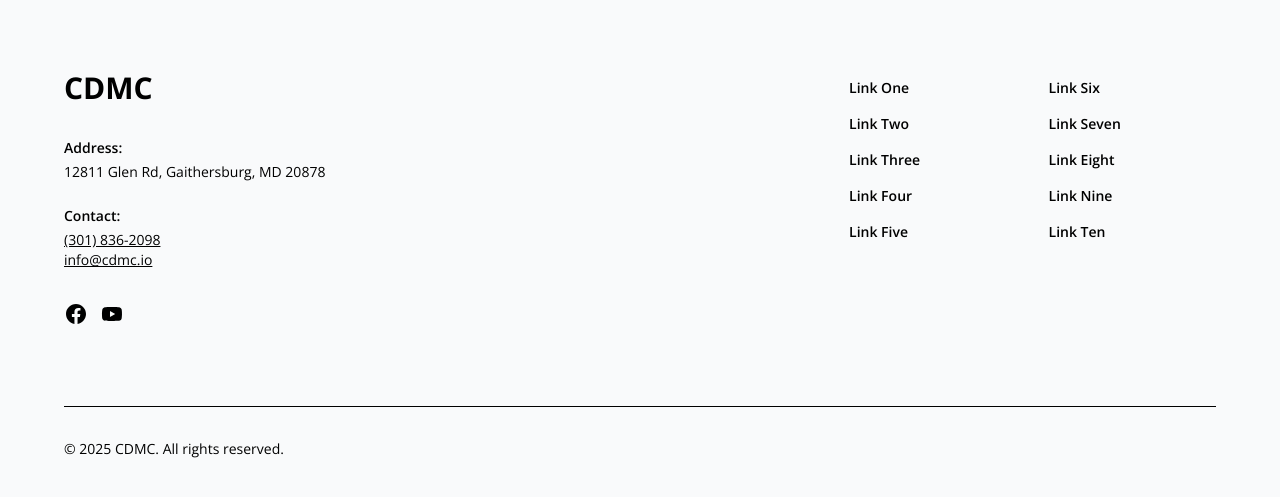
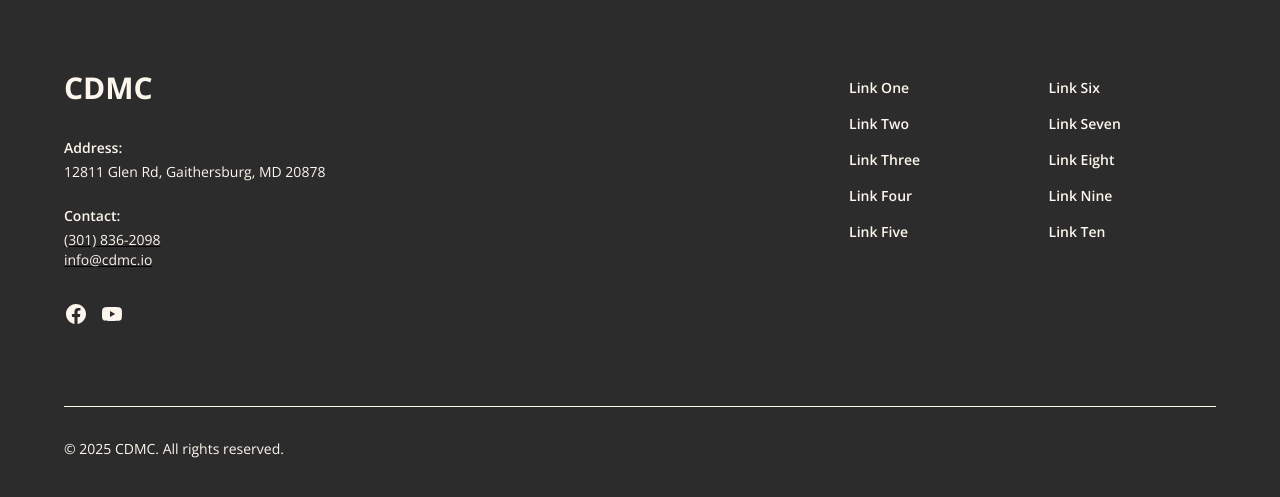
Before and after one commit to alleny0o/cdmclife, a Next.js app: page /missions in a window 1280 px wide. Shown: the part 2467-2964 px from the top of the page. Built offline with nearby package versions, Linux system fonts and the light colour scheme.

Commit message:
20th commit

```diff
--- a/src/components/footer/Footer.tsx
+++ b/src/components/footer/Footer.tsx
@@ -33,36 +33,36 @@ const secondLinks = [
 
 function Footer() {
   return (
-    <footer id="relume" className="bg-gray-50 px-[5%] py-12 md:py-18 lg:py-20">
-      <div className="container mx-auto">
+    <footer id="relume" className="bg-deepBlack px-[5%] py-12 md:py-18 lg:py-20">
+      <div className="max-w-7xl mx-auto">
         <div className="grid grid-cols-1 gap-x-[4vw] gap-y-12 pb-12 md:gap-y-16 md:pb-18 lg:grid-cols-[1fr_0.5fr] lg:gap-y-4 lg:pb-20">
           {/* Left Section: Logo, Contact, and Social */}
           <div>
             <div className="mb-6 md:mb-8">
               <Link href="#">
-                <h1 className="font-bold text-3xl">CDMC</h1>
+                <h1 className="text-vintageCream font-bold text-3xl">CDMC</h1>
               </Link>
             </div>
             <div className="mb-6 md:mb-8">
-              <p className="mb-1 text-sm font-semibold">Address:</p>
-              <p className="mb-5 text-sm md:mb-6">
+              <p className="text-vintageCream mb-1 text-sm font-semibold">Address:</p>
+              <p className="text-vintageCream mb-5 text-sm md:mb-6">
               12811 Glen Rd, Gaithersburg, MD 20878
               </p>
-              <p className="mb-1 text-sm font-semibold">Contact:</p>
+              <p className="text-vintageCream mb-1 text-sm font-semibold">Contact:</p>
               <Link
                 href="tel:18001234567"
-                className="block text-sm underline decoration-black underline-offset-1"
+                className="text-vintageCream block text-sm underline decoration-black underline-offset-1"
               >
                 (301) 836-2098
               </Link>
               <Link
                 href="mailto:info@relume.io"
-                className="block text-sm underline decoration-black underline-offset-1"
+                className="text-vintageCream block text-sm underline decoration-black underline-offset-1"
               >
                 info@cdmc.io
               </Link>
             </div>
-            <div className="grid grid-flow-col items-start justify-start gap-x-3">
+            <div className="text-vintageCream grid grid-flow-col items-start justify-start gap-x-3">
               {socialLinks.map(({ href, Icon }, index) => (
                 <Link key={index} href={href}>
                   <Icon className="text-2xl" />
@@ -71,7 +71,7 @@ function Footer() {
             </div>
           </div>
           {/* Right Section: Navigation Links */}
-          <div className="grid grid-cols-1 items-start gap-x-6 gap-y-10 md:grid-cols-2 md:gap-x-8 md:gap-y-4">
+          <div className="text-vintageCream grid grid-cols-1 items-start gap-x-6 gap-y-10 md:grid-cols-2 md:gap-x-8 md:gap-y-4">
             <ul>
               {firstLinks.map((linkText, index) => (
                 <li key={index} className="py-2 text-sm font-semibold">
@@ -88,9 +88,9 @@ function Footer() {
             </ul>
           </div>
         </div>
-        <div className="h-px w-full bg-black" />
+        <div className="h-px w-full bg-vintageCream" />
         <div className="flex flex-col-reverse items-start justify-between pb-4 pt-6 text-sm md:flex-row md:items-center md:pb-0 md:pt-8">
-        <p className="mt-8 md:mt-0">© {new Date().getFullYear()} CDMC. All rights reserved.</p>
+        <p className="text-vintageCream mt-8 md:mt-0">© {new Date().getFullYear()} CDMC. All rights reserved.</p>
         <ul className="hidden md:grid md:grid-flow-col md:gap-x-6" />
         </div>
       </div>
```
